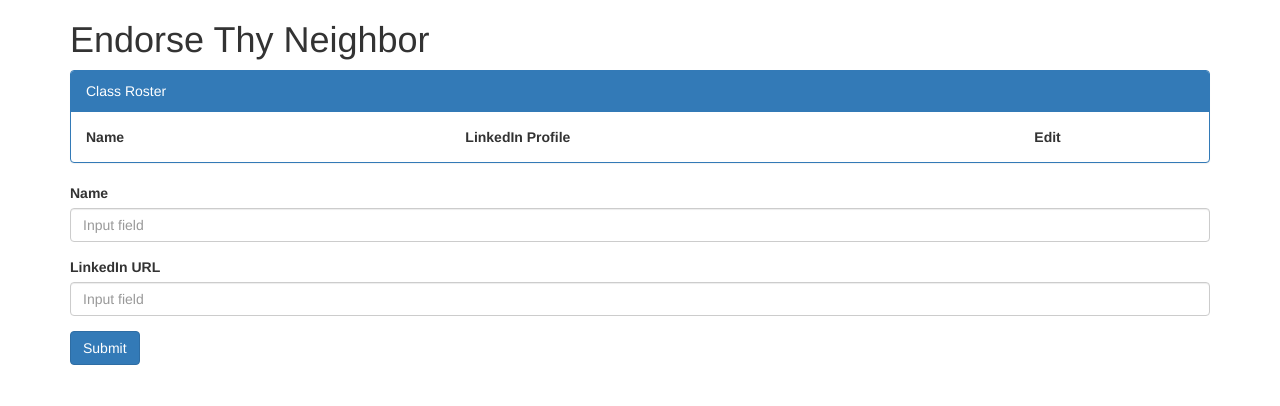
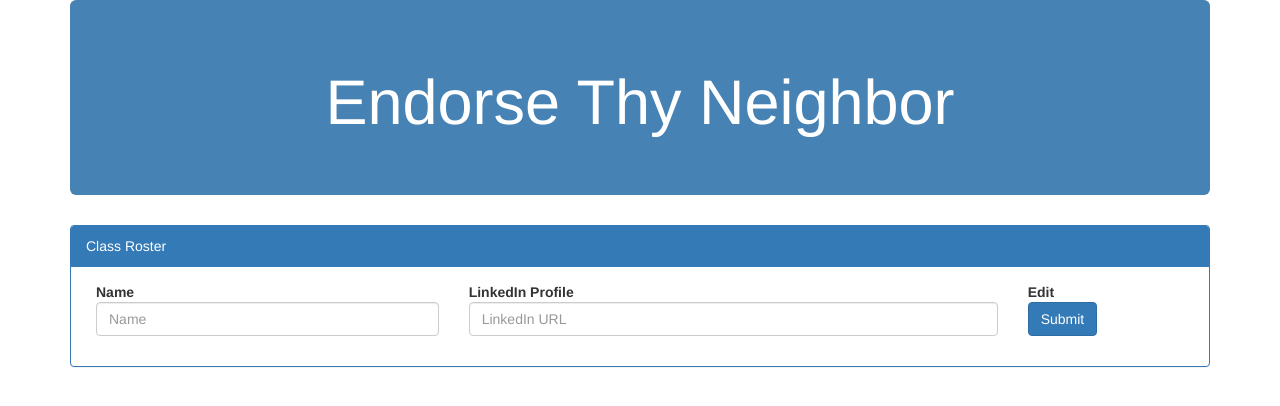
Before and after one commit to womcauliff/Endorse-Thy-Neighbor, a PHP site: page / in a window 1280 px wide. Shown: the top 406 px of the page. Run offline with PHP 8.4, Linux system fonts and the light colour scheme; some libraries are stand-ins or nearby versions.

Commit message:
updated header, moved form, added some very basic form validation

```diff
--- a/assets/css/style.css
+++ b/assets/css/style.css
@@ -12,4 +12,14 @@
 
 .name[disabled] {
     border: none;
+    background-color: transparent;
 }
+
+.row {
+    padding: 0 10px;
+}
+
+.jumbotron {
+    color: white;
+    background-color: steelblue;
+}
--- a/assets/js/main.js
+++ b/assets/js/main.js
@@ -15,22 +15,30 @@ $(document).ready(function () {
 
 var personName = "";
 var linkedInURL = "";
-$("#formsubmit").on("click", function () {
+$("#formsubmit").on("click", function (e) {
+    e.preventDefault();
+
     personName = $("#person-name").val().trim();
     linkedInURL = $("#linkedin-url").val().trim();
+    linkedInValid = linkedInURL.slice(0, 28);
+    console.log(linkedInValid);
 
     if (personName === "" || linkedInURL === "") {
         console.log("empty form, return");
         return false;//prevent page refresh
+    } else if (linkedInValid !== "https://www.linkedin.com/in/") {
+        alert("Please enter a valid URL (https://www.linkedin.com/in/)")
+    } else {
+
+
+        database.ref().push({
+            personName: personName,
+            linkedInURL: linkedInURL,
+            dateAdded: firebase.database.ServerValue.TIMESTAMP
+        });
+        $("#person-name").val("");
+        $("#linkedin-url").val("");
     }
-
-    database.ref().push({
-        personName: personName,
-        linkedInURL: linkedInURL,
-        dateAdded: firebase.database.ServerValue.TIMESTAMP
-    });
-    $("#person-name").val() = "";
-    $("#linkedin-url").val() = "";
     return false;//prevent page refresh
 });
 
--- a/index.html
+++ b/index.html
@@ -14,41 +14,39 @@
 </head>
 <body>
 <div class="container">
-    <h1>Endorse Thy Neighbor</h1>
+    <div class="jumbotron">
 
-    <div class="row">
-        <div class="col-md-12">
+        <h1 class="text-center">Endorse Thy Neighbor</h1>
+    </div>
     <div class="panel panel-primary">
         <div class="panel-heading">
             Class Roster
         </div>
-                <div class="panel-body" id="students">
-                    <div class="row">
+        <div class="panel-body">
+            <div class="row" id="students">
                 <div class="col-md-4 bold">Name</div>
                 <div class="col-md-6 bold">LinkedIn Profile</div>
                 <div class="col-md-2 bold">Edit</div>
             </div>
+            <div class="row">
+                <form role="form">
+                    <div class="col-md-4">
+                        <div class="form-group">
+                            <input type="text" class="form-control" id="person-name" placeholder="Name">
+                        </div>
+                    </div>
+                    <div class="col-md-6">
+                        <div class="form-group">
+                            <input type="text" class="form-control" id="linkedin-url" placeholder="LinkedIn URL">
+                        </div>
+                    </div>
+                    <div class="col-md-2">
+                        <button type="submit" class="btn btn-primary" id="formsubmit">Submit</button>
+                    </div>
+                </form>
             </div>
         </div>
     </div>
-    </div>
-
-    <div class="row">
-        <div class="col-md-12">
-            <form role="form">
-                <div class="form-group">
-                    <label for="">Name</label>
-                    <input type="text" class="form-control" id="person-name" placeholder="Input field">
-                </div>
-                <div class="form-group">
-                    <label for="">LinkedIn URL</label>
-                    <input type="text" class="form-control" id="linkedin-url" placeholder="Input field">
-                </div>
-                <button type="submit" class="btn btn-primary" id="formsubmit">Submit</button>
-            </form>
-        </div>
-    </div>
-
 </div><!-- ./container -->
 
 <script src="https://ajax.googleapis.com/ajax/libs/jquery/2.2.4/jquery.min.js"></script>
```
Also changed, not shown: assets/images/linkedin.jpg (added). Lines whose indentation alone changed are shown as unchanged.
